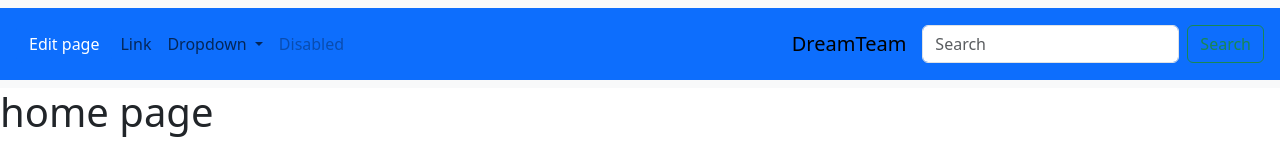
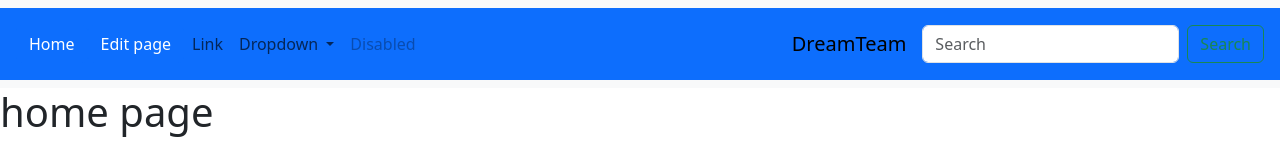
Before and after one commit to Deblak/dream-team-mkt, a Vue app in the folder dream-team-mkt-presentation/: page / in a window 1280 px wide. Shown: the top 142 px of the page. Built offline with nearby package versions, Linux system fonts and the light colour scheme.

Commit message:
fix header

```diff
--- a/dream-team-mkt-presentation/src/App.vue
+++ b/dream-team-mkt-presentation/src/App.vue
@@ -3,11 +3,12 @@ import { RouterView } from 'vue-router'
 </script>
 
 <template>
-
   <header>
     <nav class="navbar navbar-expand-lg bg-body-tertiary">
   <div class="container-fluid text-bg-primary p-3">
-
+    <div class="nav-item d-flex justify-content-between">
+          <router-link to="/" class="btn btn-primary">Home</router-link>
+        </div>
     <div class="nav-item d-flex justify-content-between">
           <router-link to="/edit" class="btn btn-primary">Edit page</router-link>
         </div>
```
